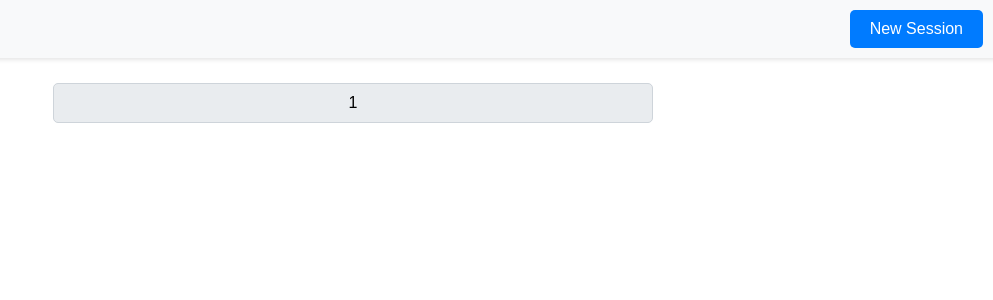
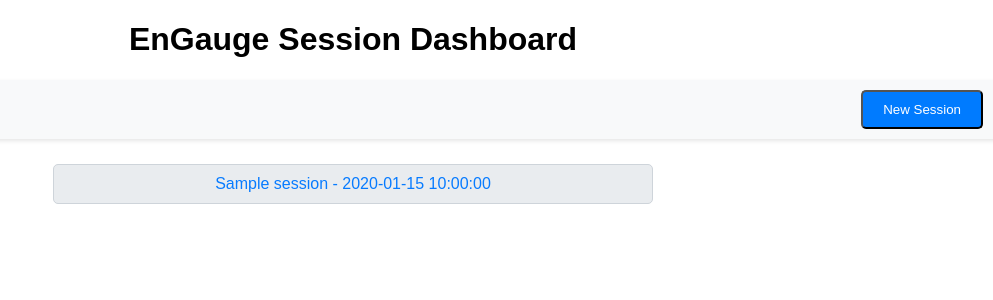
Before and after one commit to jaysunl/attention-analyzer, a Flask app: template dashboard/templates/index.html in a window 1280 px wide. Shown: the top 300 px of the page, without its empty margins (287-1280 px from the left). Run offline with Flask 3, Linux system fonts and the light colour scheme; the template is opened without the code that fills it: most values are stand-ins (such as "Sample title", 1, 10 or a date in 2020).

Commit message:
add dashboard

```diff
--- a/dashboard/app.py
+++ b/dashboard/app.py
@@ -1,5 +1,6 @@
-from flask import Flask, render_template, redirect, url_for, session
+from flask import Flask, render_template, redirect, url_for, session, request
 import uuid
+from datetime import datetime
 
 app = Flask(__name__)
 app.secret_key = "key123"
@@ -10,10 +11,26 @@
         session['sessions'] = []
     return render_template('index.html', sessions=session['sessions'])
 
-@app.route('/new_session')
+@app.route('/new_session', methods=['POST'])
 def new_session():
+    session_name = request.form.get('session_name')
     session_id = str(uuid.uuid4())
-    session['sessions'].append(session_id)
+    session_datetime = datetime.now().strftime('%Y-%m-%d %H:%M:%S')
+    session_data = {'id': session_id, 'name': session_name, 'datetime': session_datetime}
+    session['sessions'].append(session_data)
+    session.modified = True
+    return redirect(url_for('index'))
+
+@app.route('/session/<session_id>')
+def view_session(session_id):
+    session_data = next((s for s in session['sessions'] if s['id'] == session_id), None)
+    if session_data:
+        return render_template('session.html', session=session_data)
+    return "Session not found", 404
+
+@app.route('/delete_session/<session_id>')
+def delete_session(session_id):
+    session['sessions'] = [s for s in session['sessions'] if s['id'] != session_id]
     session.modified = True
     return redirect(url_for('index'))
 
--- a/dashboard/templates/index.html
+++ b/dashboard/templates/index.html
@@ -3,7 +3,7 @@
 <head>
     <meta charset="UTF-8">
     <meta name="viewport" content="width=device-width, initial-scale=1.0">
-    <title>Session Dashboard</title>
+    <title>EnGauge - Session Dashboard</title>
     <style>
         body {
             font-family: Arial, sans-serif;
@@ -34,27 +34,105 @@
             border-radius: 5px;
             text-align: center;
         }
-        .new-session-button {
+        .session a {
+            text-decoration: none;
+            color: #077bff;
+        }
+        .new-session-button, .reset-session-button {
             padding: 10px 20px;
-            background-color: #007bff;
             color: white;
             text-decoration: none;
             border-radius: 5px;
+            cursor: pointer;
             margin-right: 10px;
+        }
+        .new-session-button {
+            background-color: #007bff;
         }
         .new-session-button:hover {
             background-color: #0056b3;
         }
+        .reset-session-button {
+            background-color: #dc3545;
+        }
+        .reset-session-button:hover {
+            background-color: #c82333;
+        }
+        .modal {
+            display: none;
+            position: fixed;
+            z-index: 1;
+            left: 0;
+            top: 0;
+            width: 100%;
+            height: 100%;
+            overflow: auto;
+            background-color: rgb(0,0,0);
+            background-color: rgba(0,0,0,0.4);
+            padding-top: 60px;
+        }
+        .modal-content {
+            background-color: #fefefe;
+            margin: 5% auto;
+            padding: 20px;
+            border: 1px solid #888;
+            width: 80%;
+        }
+        .close {
+            color: #aaa;
+            float: right;
+            font-size: 28px;
+            font-weight: bold;
+        }
+        .close:hover,
+        .close:focus {
+            color: black;
+            text-decoration: none;
+            cursor: pointer;
+        }
     </style>
 </head>
 <body>
+    <h1>EnGauge Session Dashboard</h1>
     <div class="header">
-        <a href="{{ url_for('new_session') }}" class="new-session-button">New Session</a>
+        <button class="new-session-button" onclick="document.getElementById('sessionModal').style.display='block'">New Session</button>
     </div>
     <div class="content">
-        {% for session_id in sessions %}
-        <div class="session">{{ session_id }}</div>
-        {% endfor %}
+        {% if sessions and sessions|length > 0 %}
+            {% for session in sessions %}
+                {% if session.name %}
+                <div class="session">
+                    <a href="{{ url_for('view_session', session_id=session.id) }}">{{ session.name }} - {{ session.datetime }}</a>
+                </div>
+                {% endif %}
+            {% endfor %}
+        {% else %}
+            <p>No sessions available. Create a new session to get started.</p>
+        {% endif %}
     </div>
+
+    <!-- The Modal -->
+    <div id="sessionModal" class="modal">
+        <div class="modal-content">
+            <span class="close" onclick="document.getElementById('sessionModal').style.display='none'">&times;</span>
+            <form action="{{ url_for('new_session') }}" method="POST">
+                <label for="session_name">Session Name:</label>
+                <input type="text" id="session_name" name="session_name" required>
+                <input type="submit" value="Create Session">
+            </form>
+        </div>
+    </div>
+
+    <script>
+        // Get the modal
+        var modal = document.getElementById('sessionModal');
+
+        // When the user clicks anywhere outside of the modal, close it
+        window.onclick = function(event) {
+            if (event.target == modal) {
+                modal.style.display = "none";
+            }
+        }
+    </script>
 </body>
 </html>
```
Also changed, not shown: dashboard/templates/session.html (added, +78 -0 lines).
